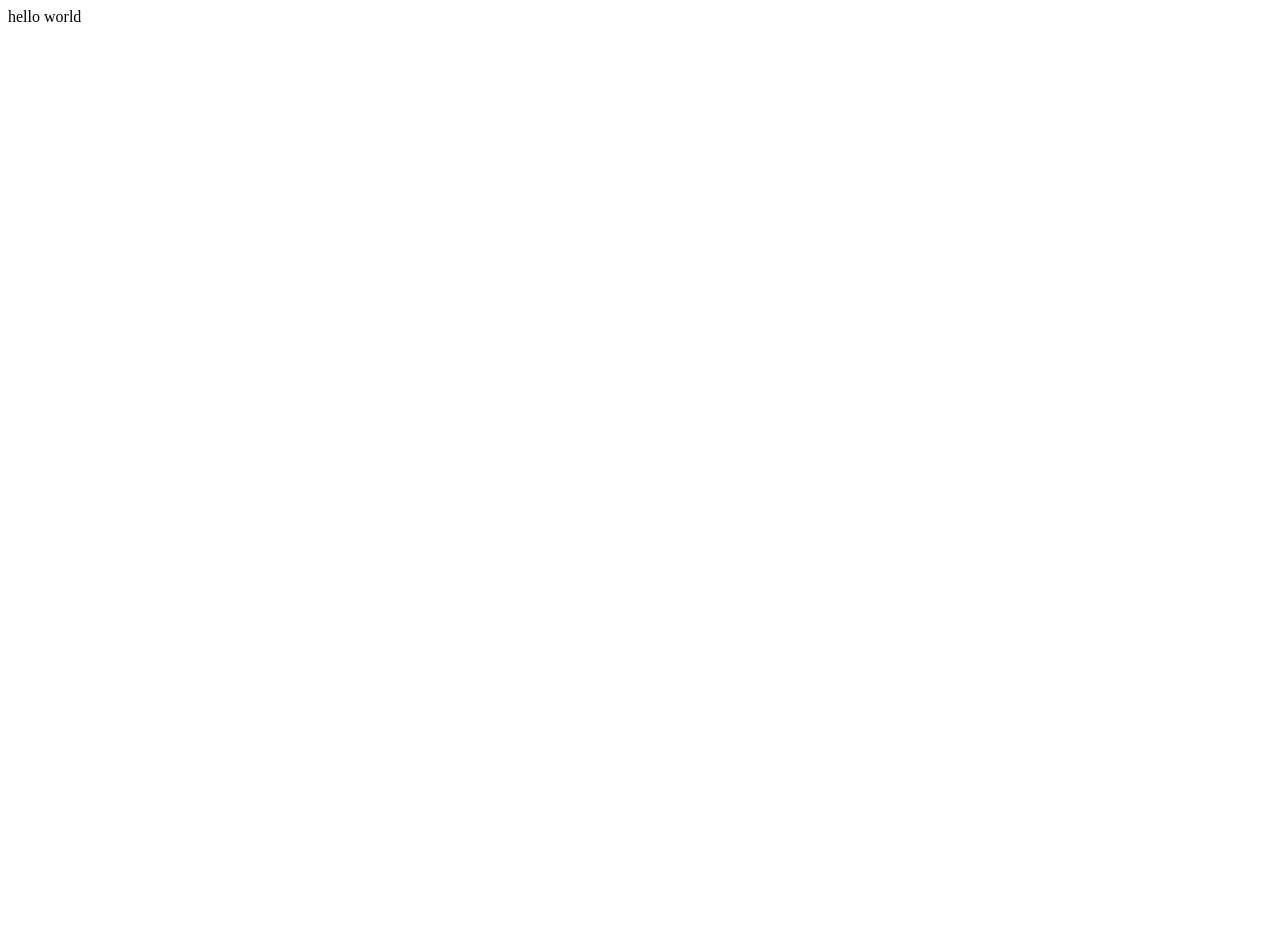
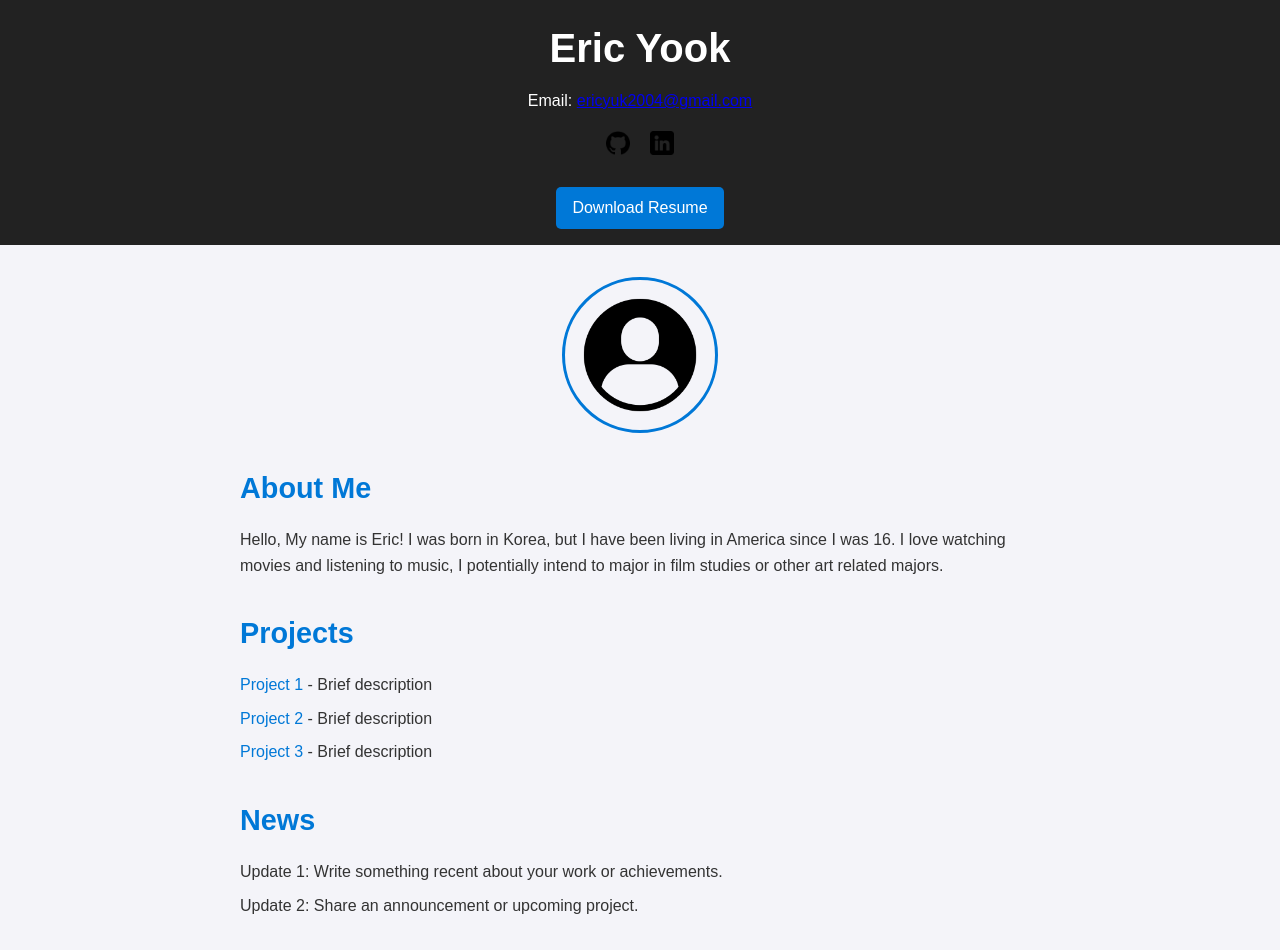
Before and after one commit to yooooook/ericyook.github.io, a plain HTML site: page index.html in a window 1280 px wide. Before the commit the page ends 800 px from the top, so only its background shows below. Drawn offline with Linux system fonts and the light colour scheme.

Commit message:
copied from class repo

```diff
--- a/index.html
+++ b/index.html
@@ -1 +1,64 @@
-hello world
+<!DOCTYPE html>
+<html lang="en">
+<head>
+    <meta charset="UTF-8">
+    <meta name="viewport" content="width=device-width, initial-scale=1.0">
+    <title>Portfolio</title>
+    <link rel="stylesheet" href="style.css">
+</head>
+<body>
+    <header>
+        <div class="header-content">
+            <!-- Placeholder -->
+            <h1>Eric Yook</h1>
+
+            <!-- Placeholder -->
+            <p>Email: <a href="mailto:ericyuk2004@gmail.com">ericyuk2004@gmail.com</a></p>
+            <div class="social-links">
+                <!-- Placeholder -->
+                <a href="https://github.com/yooooook" target="_blank" class="icon github" aria-label="GitHub">
+                    <img src="github-icon.png" alt="GitHub">
+                </a>
+                <!-- Placeholder -->
+                <a href="https://www.linkedin.com/in/hyungsuh-eric-yook-23004924b/" target="_blank" class="icon linkedin" aria-label="LinkedIn">
+                    <img src="linkedin-icon.png" alt="LinkedIn">
+                </a>
+            </div>
+            <!-- Placeholder - Ensure you paste a PDF here -->
+            <a href="resume.docx" class="button" download>Download Resume</a>
+        </div>
+    </header>
+    <main>
+        <section class="photo">
+            <!-- Placeholder - Paste a picture here -->
+            <img src="photo.png" alt="Your Photo">
+        </section>
+
+        <section class="about-me">
+            <h2>About Me</h2>
+            <!-- Placeholder -->
+            <p>Hello, My name is Eric! I was born in Korea, but I have been living in America since I was 16. I love watching movies and listening to music, I potentially intend to major in film studies or other art related majors. </p>
+        </section>
+
+
+        <section class="projects">
+            <h2>Projects</h2>
+            <ul>
+                <!-- Placeholder - Update the links and descriptions -->
+                <li><a href="https://github.com/your-username/project1" target="_blank">Project 1</a> - Brief description</li>
+                <li><a href="https://github.com/your-username/project2" target="_blank">Project 2</a> - Brief description</li>
+                <li><a href="https://github.com/your-username/project3" target="_blank">Project 3</a> - Brief description</li>
+            </ul>
+        </section>
+
+        <section class="news">
+            <h2>News</h2>
+            <ul>
+                <!-- Placeholder - Update the content -->
+                <li>Update 1: Write something recent about your work or achievements.</li>
+                <li>Update 2: Share an announcement or upcoming project.</li>
+            </ul>
+        </section>
+    </main>
+</body>
+</html>
--- /dev/null
+++ b/style.css
@@ -0,0 +1,112 @@
+/* Global Styles */
+body {
+    font-family: Arial, sans-serif;
+    line-height: 1.6;
+    margin: 0;
+    padding: 0;
+    background-color: #f4f4f9;
+    color: #333;
+}
+
+/* Header */
+header {
+    background-color: #222;
+    color: #fff;
+    text-align: center;
+    padding: 1rem 0;
+}
+
+header .header-content h1 {
+    margin: 0;
+    font-size: 2.5rem;
+}
+
+header .header-content p {
+    margin: 0.5rem 0;
+}
+
+header .social-links {
+    margin: 1rem 0;
+}
+
+header .social-links .icon {
+    margin: 0 0.5rem;
+    display: inline-block;
+}
+
+header .social-links img {
+    width: 24px;
+    height: 24px;
+    vertical-align: middle;
+}
+
+header .button {
+    display: inline-block;
+    margin-top: 1rem;
+    padding: 0.5rem 1rem;
+    background-color: #0078d7;
+    color: #fff;
+    text-decoration: none;
+    border-radius: 5px;
+    font-size: 1rem;
+}
+
+header .button:hover {
+    background-color: #0056a1;
+}
+
+/* Main Content */
+main {
+    max-width: 800px;
+    margin: 2rem auto;
+    padding: 0 1rem;
+}
+
+main section {
+    margin-bottom: 2rem;
+}
+
+/* Photo Section */
+.photo img {
+    display: block;
+    width: 150px;
+    height: 150px;
+    border-radius: 50%;
+    margin: 0 auto;
+    border: 3px solid #0078d7;
+}
+
+/* Section Titles */
+main section h2 {
+    font-size: 1.8rem;
+    color: #0078d7;
+    margin-bottom: 0.5rem;
+}
+
+/* Projects & News Lists */
+.projects ul, .news ul {
+    list-style-type: none;
+    padding: 0;
+}
+
+.projects li, .news li {
+    margin: 0.5rem 0;
+}
+
+.projects a {
+    color: #0078d7;
+    text-decoration: none;
+}
+
+.projects a:hover {
+    text-decoration: underline;
+}
+
+/* Footer */
+footer {
+    text-align: center;
+    padding: 1rem 0;
+    background-color: #222;
+    color: #fff;
+    font-size: 0.9rem;
+}
```
Also changed, not shown: github-icon.png (added), linkedin-icon.png (added), photo.png (added).
